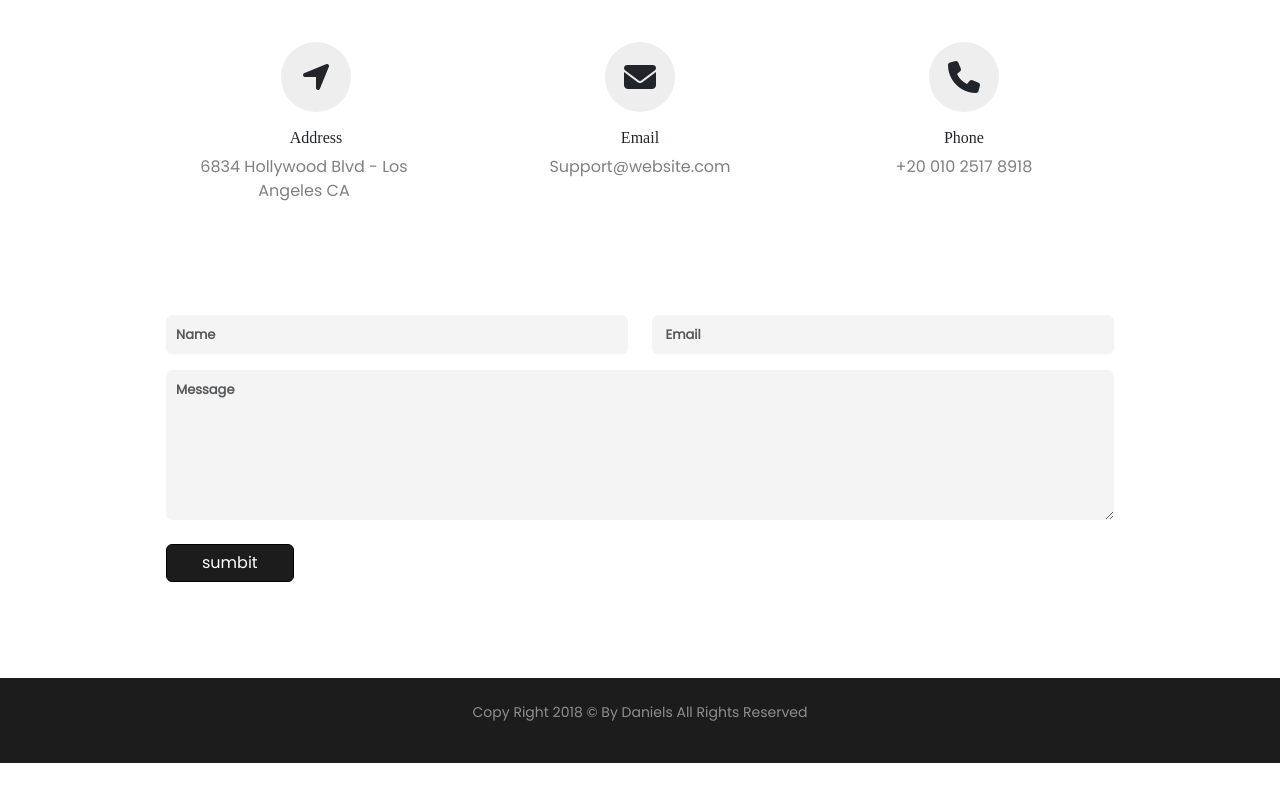
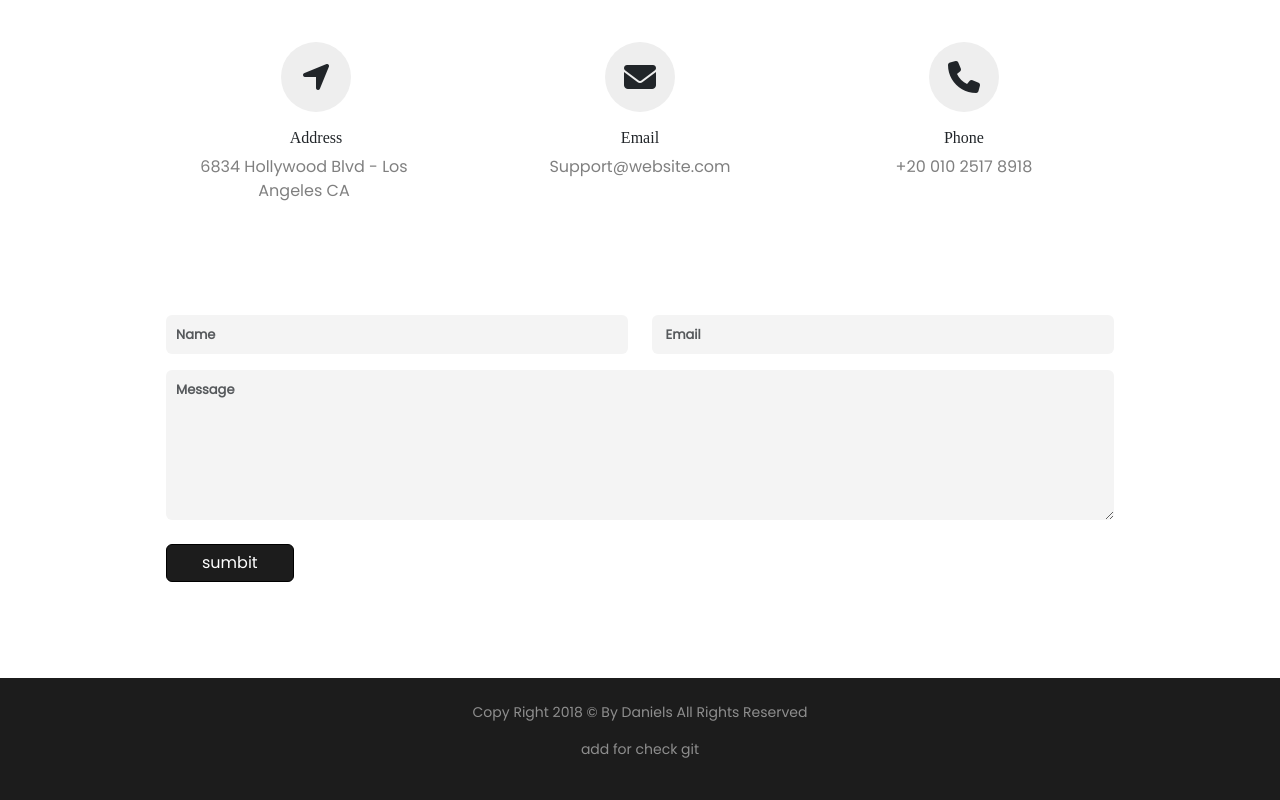
Before and after one commit to Basem-Mouner/Daniels, a plain HTML site: page index.html in a window 1280 px wide. Shown: the part 5194-5994 px from the top of the page. Before the commit the page ends 5957 px from the top, so only its background shows below. Drawn offline with nearby package versions, Linux system fonts and the light colour scheme; a web font is replaced by a local one.

Commit message:
secound commit

```diff
--- a/index.html
+++ b/index.html
@@ -685,6 +685,7 @@
     <!--Start Footer section  -->
     <footer class="text-center py-4">
         <p class="text-white-50 ">Copy Right 2018 © By Daniels All Rights Reserved</p>
+        <p class="text-white-50 ">add for check git</p>
     </footer>
     <!--End Footer section -->
     <!-- -------------------------------------------------------------------------------------- -->
```
